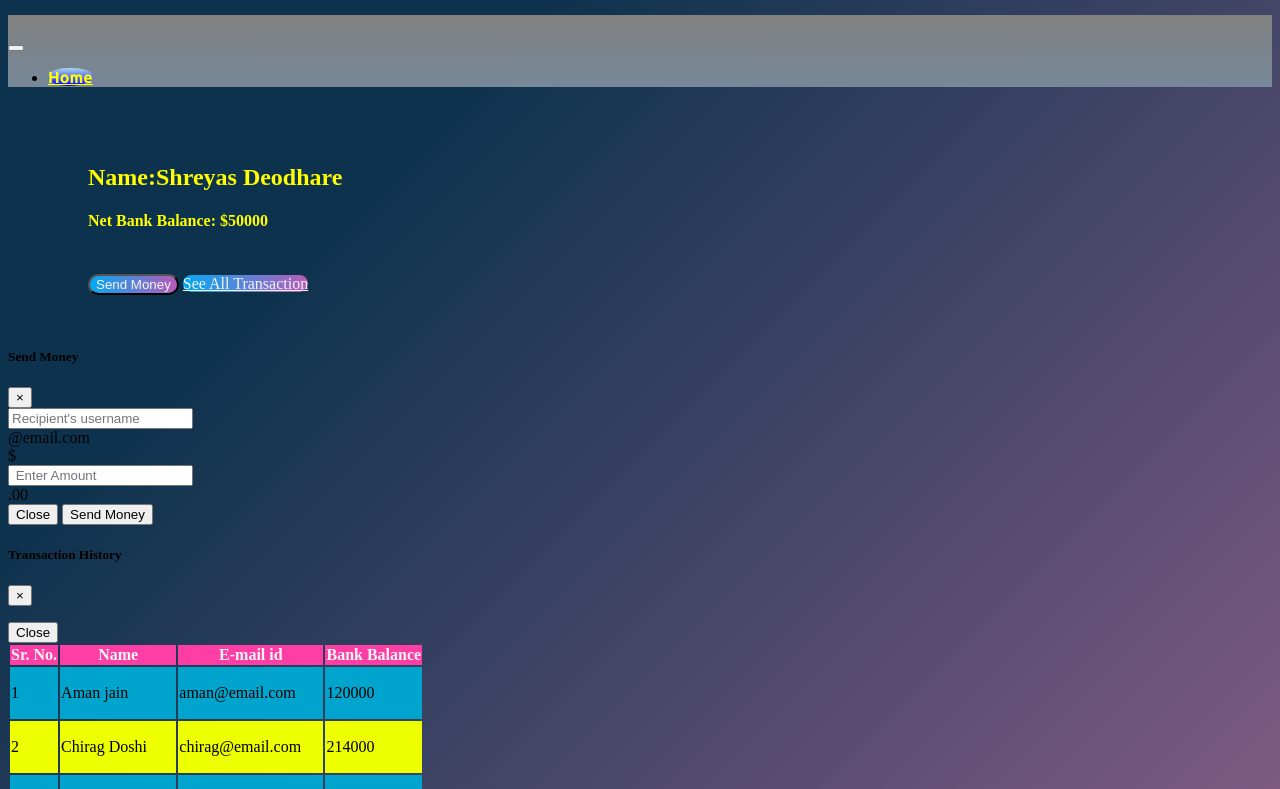
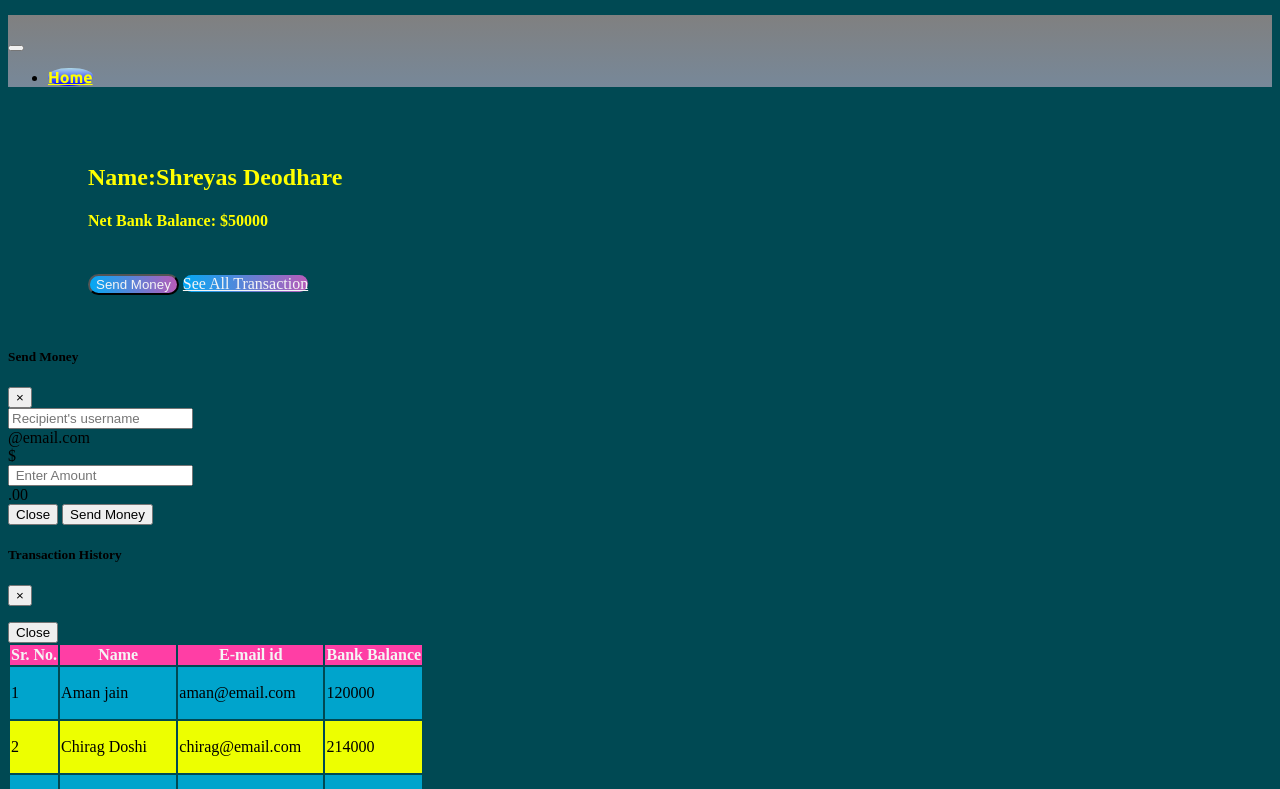
Before and after one commit to shreyasdeodhare/shree1002, a plain HTML site: page customers.html in a window 1280 px wide. Shown: the top 789 px of the page. Drawn offline with nearby package versions, Linux system fonts and the light colour scheme; a script that the page names is missing; a web font is replaced by a local one.

Commit message:
Add files via upload

```diff
--- a/custom.css
+++ b/custom.css
@@ -1,16 +1,9 @@
 @import url('https://fonts.googleapis.com/css2?family=Ubuntu:ital,wght@0,300;0,400;0,500;0,700;1,300;1,400;1,500;1,700&display=swap');
 @import url('https://fonts.googleapis.com/css2?family=Poppins:ital,wght@0,200;0,300;1,200;1,300&family=Ubuntu:ital,wght@0,500;0,700;1,300;1,400;1,500;1,700&display=swap');
 body{
+   background-color:
 
-
-
-    background-color: #7f5a83;
-    background-image: linear-gradient(315deg, #7f5a83 0%, #0d324d 74%);
-
-
-
-
-
+#004953 ;
 }
 a{
     color:currentColor!important;
```
